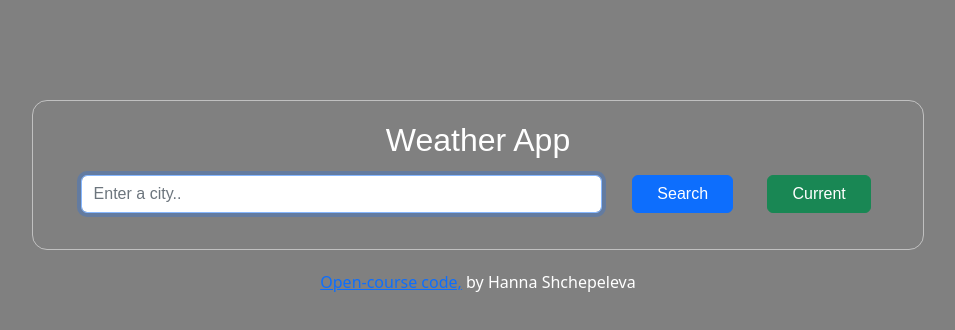
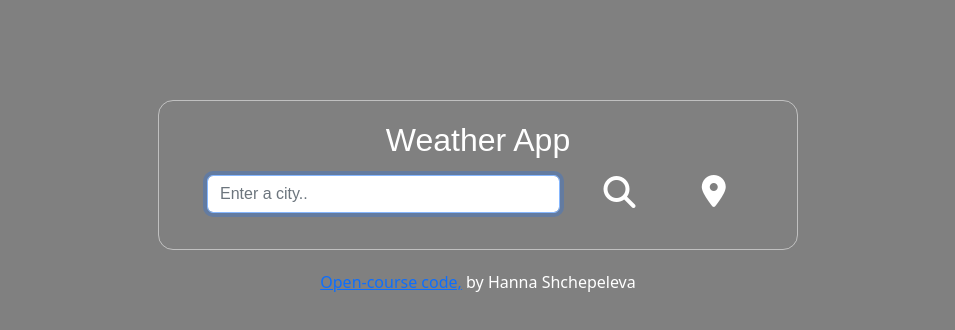
Before and after one commit to Hanna-Mik/react-weather-app-homework, a React (Create React App) app: page / in a window 1280 px wide. Shown: the top 330 px of the page, without its empty margins (162-1117 px from the left). Built offline with nearby package versions, Linux system fonts and the light colour scheme.

Commit message:
fontawesome icons added

```diff
--- a/public/index.html
+++ b/public/index.html
@@ -9,6 +9,10 @@
       name="description"
       content="Web site created using create-react-app"
     />
+    <script
+      src="https://kit.fontawesome.com/4ba4f8d160.js"
+      crossorigin="anonymous"
+    ></script>
     <link
       href="https://cdn.jsdelivr.net/npm/bootstrap@5.2.3/dist/css/bootstrap.min.css"
       rel="stylesheet"
--- a/src/App.css
+++ b/src/App.css
@@ -6,7 +6,7 @@
   padding: 20px;
   margin-top: 100px;
   margin-bottom: 20px;
-  max-width: 80%;
+  max-width: 50%;
 }
 .App h1 {
   font-size: 2rem;
--- /dev/null
+++ b/src/Search.css
@@ -0,0 +1,8 @@
+.Search .searchButton {
+  background: transparent;
+  border: none;
+  color: white;
+}
+.Search .fa-solid {
+  font-size: 2rem;
+}
--- a/src/Search.js
+++ b/src/Search.js
@@ -1,8 +1,9 @@
 import React, { useState } from "react";
+import "./Search.css";
 import Weather from "./Weather";
 import axios from "axios";
 
-export default function App() {
+export default function Search() {
   const [city, setCity] = useState("");
   const [loaded, setLoaded] = useState(false);
   const [weather, setWeather] = useState({});
@@ -37,10 +38,10 @@ export default function App() {
     setCity(event.target.value);
   }
   let form = (
-    <form onSubmit={handleSubmit}>
+    <form onSubmit={handleSubmit} className="Search">
       {" "}
       <div className="row m-3">
-        <div className="col-6 col-lg-8">
+        <div className="col-8">
           <input
             type="search"
             className="form-control"
@@ -49,13 +50,13 @@ export default function App() {
             onChange={searchCity}
           />
         </div>
-        <div className="col-3 col-lg-2">
-          <button type="submit" className="btn btn-primary  px-lg-4">
-            Search
+        <div className="col-2">
+          <button type="submit" className="searchButton">
+            <i class="fa-solid fa-magnifying-glass"></i>
           </button>
         </div>
-        <div className="col-3 col-lg-2">
-          <button className="btn btn-success  px-lg-4">Current</button>
+        <div className="col-2">
+          <i class="fa-solid fa-location-dot"></i>
         </div>
       </div>
     </form>
--- a/src/Weather.js
+++ b/src/Weather.js
@@ -17,14 +17,14 @@ export default function Weather(props) {
     <div className="Weather row mt-4">
       <div className="col-12 cityName">{props.city}</div>
       <div className="col-12 mb-4">Last updated: {showTime()}</div>
-      <div className="col-3">
+      <div className="col-6 col-lg-3">
         <img src={props.imageSrc} alt={props.weatherDescription} />
       </div>
-      <div className="col-3 temperature">
+      <div className="col-6 col-lg-3 temperature">
         {props.temperature}
         <span className="units">°C</span>{" "}
       </div>
-      <div className="col-6">
+      <div className="col-12 col-lg-6">
         {" "}
         <ul>
           <li>
--- a/src/index.js
+++ b/src/index.js
@@ -7,7 +7,7 @@ import Footer from "./Footer";
 const root = ReactDOM.createRoot(document.getElementById("root"));
 root.render(
   <React.StrictMode>
-    <div className="container">
+    <div>
       <App />
       <Footer />
     </div>
```
